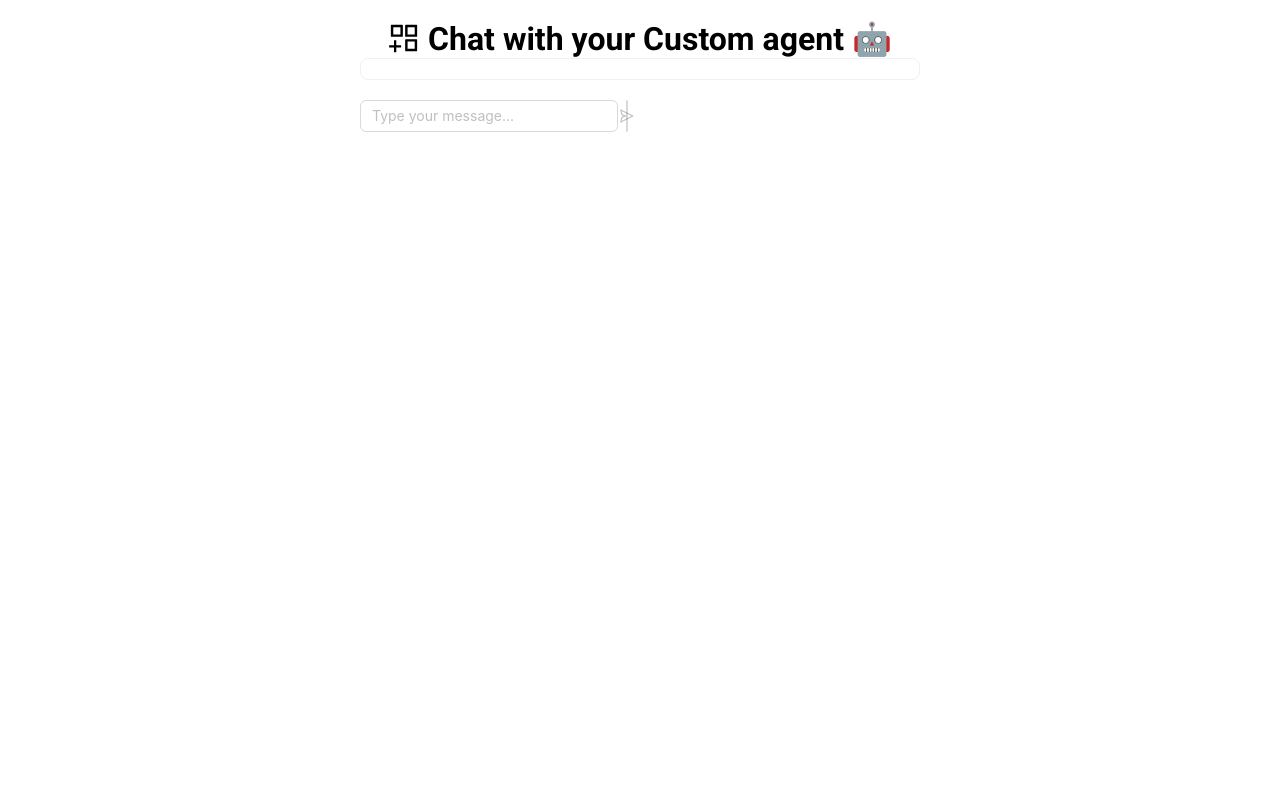
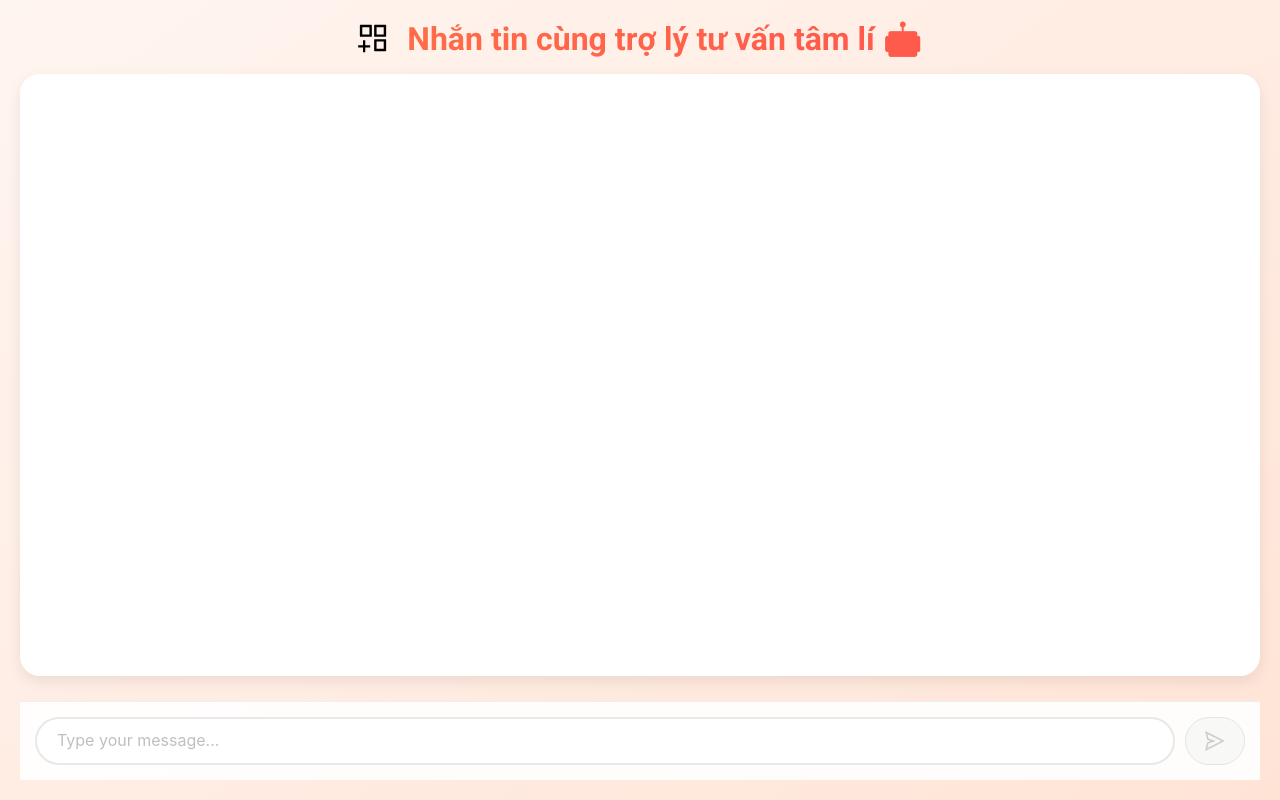
Before and after one commit to anhtu1012/SPHSS, a React (Vite) app: page /chat_app in a window 1280 px wide. Built offline with nearby package versions, Linux system fonts and the light colour scheme.

Commit message:
UI Chat App

```diff
--- a/src/pages/Deepseek/ChatApp.scss
+++ b/src/pages/Deepseek/ChatApp.scss
@@ -1,68 +1,217 @@
 .chat-container {
-    max-width: 600px;
-    margin: 0 auto;
-    padding: 20px;
+  max-width: 100%;
+  height: 100vh;
+  margin: 0;
+  padding: 20px;
+  background: linear-gradient(145deg, #fff5f0, #ffe4d6);
+  display: flex;
+  flex-direction: column;
+
+  h1 {
+    font-size: 2rem;
+    margin: 0 0 1rem 0;
+    background: linear-gradient(45deg, #ff7a45, #ff4d4f);
+    -webkit-background-clip: text;
+    -webkit-text-fill-color: transparent;
+
+    .anticon {
+      margin-right: 10px;
+    }
+  }
 }
 
 .chat-card {
-    margin-bottom: 20px;
-}
+  height: 100vh;
+  margin-bottom: 25px;
+  border-radius: 20px;
+  background-color: #fff;
+  border: none;
+  box-shadow: 0 5px 15px rgba(0, 0, 0, 0.08);
 
-.messages-list {
-    padding: 10px;
-    max-height: 40vh;
+  .messages-list {
+    padding: 20px;
+    max-height: 100vh;
     overflow-y: auto;
+    background-color: #ffffff;
+    border-radius: 20px;
+
+    &::-webkit-scrollbar {
+      width: 6px;
+    }
+
+    &::-webkit-scrollbar-track {
+      background: #f1f1f1;
+      border-radius: 10px;
+    }
+
+    &::-webkit-scrollbar-thumb {
+      background: #888;
+      border-radius: 10px;
+
+      &:hover {
+        background: #555;
+      }
+    }
+  }
 }
 
 .message-item {
-    margin-bottom: 10px;
-}
+  margin-bottom: 16px;
+  display: flex;
+  flex-direction: column;
 
-.message-card {
-    border-radius: 10px;
-    padding: 15px;
-    word-wrap: break-word;
+  .message-card {
+    padding: 12px 20px;
+    border-radius: 18px;
+    max-width: 75%;
+    transition: all 0.3s ease;
+
+    &:hover {
+      transform: translateY(-2px);
+    }
+  }
 }
 
 .user-message-card {
-    background-color: #1890ff;
+  background: linear-gradient(135deg, #ff7a45, #ff4d4f);
+  color: white;
+  margin-left: auto;
+  box-shadow: 0 4px 15px rgba(255, 122, 69, 0.2);
+
+  .ant-typography {
     color: white;
-    text-align: right;
+  }
 }
 
 .assistant-message-card {
-    background-color: #f0f2f5;
-    color: #000;
-    text-align: left;
+  background: linear-gradient(135deg, #fff7e6, #fff1f0);
+  margin-right: auto;
+  box-shadow: 0 4px 15px rgba(0, 0, 0, 0.05);
 }
 
-.typing-card, .thinking-card {
-    background-color: #e6f7ff;
-    color: #1890ff;
-    text-align: left;
+.typing-card,
+.thinking-card {
+  background: linear-gradient(135deg, #fff7e6, #ffd591);
+  color: #ff7a45;
+  margin-right: auto;
+  max-width: 60%;
+  animation: pulse 2s infinite;
+
+  .anticon {
+    margin-right: 8px;
+  }
 }
 
 .reasoning-text {
-    font-size: 0.875rem;
-    color: #8c8c8c;
+  display: block;
+  font-size: 0.85rem;
+  color: #8c8c8c;
+  margin-top: 8px;
+  padding-top: 8px;
+  border-top: 1px solid rgba(0, 0, 0, 0.06);
 }
 
 .input-container {
-    margin-top: 20px;
+  position: sticky;
+  bottom: 0;
+  margin-top: auto;
+  padding: 15px;
+  background: rgba(255, 255, 255, 0.9);
+  backdrop-filter: blur(10px);
+  border-top: 1px solid rgba(0, 0, 0, 0.06);
+
+  .input-wrapper {
     display: flex;
-    justify-content: space-between;
+    gap: 10px;
+    width: 100%;
+
+    .chat-input {
+      width: 95%;
+      height: 48px;
+      border-radius: 24px;
+      padding: 0 20px;
+      font-size: 16px;
+      border: 2px solid #e8e8e8;
+      transition: all 0.3s ease;
+
+      &:focus {
+        border-color: #ff7a45;
+        box-shadow: 0 0 0 2px rgba(255, 122, 69, 0.2);
+      }
+    }
+
+    .send-button {
+      width: 5%;
+      height: 48px;
+      border-radius: 24px;
+      background: linear-gradient(135deg, #ff7a45, #ff4d4f);
+      transition: all 0.3s ease;
+
+      &:hover {
+        transform: scale(1.05);
+        box-shadow: 0 5px 15px rgba(255, 122, 69, 0.3);
+      }
+
+      &:disabled {
+        background: #f5f5f5;
+        opacity: 0.7;
+      }
+
+      .anticon {
+        font-size: 20px;
+      }
+    }
+  }
 }
 
-.input-container .ant-input {
-    width: 80%;
+@media (max-width: 768px) {
+  .input-container {
+    .input-wrapper {
+      .chat-input,
+      .send-button {
+        height: 42px;
+      }
+      .chat-input {
+        font-size: 14px;
+      }
+    }
+  }
 }
 
-.input-container .ant-btn {
-    width: 15%;
+@keyframes pulse {
+  0% {
+    opacity: 1;
+  }
+  50% {
+    opacity: 0.7;
+  }
+  100% {
+    opacity: 1;
+  }
 }
 
-@media (max-width: 576px) {
-    .chat-container {
-        padding: 10px;
+@media (max-width: 768px) {
+  .chat-container {
+    max-width: 100%;
+    margin: 10px;
+    padding: 15px;
+  }
+
+  .message-item .message-card {
+    max-width: 85%;
+  }
+
+  .input-container {
+    .ant-space {
+      .ant-input {
+        height: 42px;
+        font-size: 14px;
+      }
+
+      .ant-btn {
+        height: 42px;
+        width: 42px;
+      }
     }
+  }
 }
--- a/src/pages/Deepseek/index.tsx
+++ b/src/pages/Deepseek/index.tsx
@@ -6,7 +6,7 @@ import React, {
   KeyboardEvent,
 } from "react";
 // import axios from "axios";
-import { Card, Input, Button, Typography, Space } from "antd";
+import { Card, Input, Button, Typography } from "antd";
 import {
   SendOutlined,
   LoadingOutlined,
@@ -69,7 +69,7 @@ const ChatApp: React.FC = () => {
         if (done) break;
 
         const chunk = decoder.decode(value);
-            const lines = chunk.split('\n').filter(line => line.trim());
+        const lines = chunk.split("\n").filter((line) => line.trim());
 
         for (const line of lines) {
           try {
@@ -80,7 +80,10 @@ const ChatApp: React.FC = () => {
                 reasoningContent += data.message.content.replace("<think>", "");
               } else if (data.message.content.includes("</think>")) {
                 setIsThinking(false);
-                            reasoningContent += data.message.content.replace("</think>", "");
+                reasoningContent += data.message.content.replace(
+                  "</think>",
+                  ""
+                );
               } else if (isThinking) {
                 reasoningContent += data.message.content;
               } else {
@@ -95,7 +98,10 @@ const ChatApp: React.FC = () => {
 
       // Clean up the contents and update messages
       const cleanMessageContent = messageContent.trim();
-        const cleanReasoningContent = reasoningContent.split("\n").join(" ").trim();
+      const cleanReasoningContent = reasoningContent
+        .split("\n")
+        .join(" ")
+        .trim();
 
       setMessages((prev) => {
         const assistantMessage: Message = {
@@ -105,7 +111,6 @@ const ChatApp: React.FC = () => {
         };
         return [...prev, assistantMessage];
       });
-
     } catch (error) {
       console.error("Error in streaming response:", error);
     } finally {
@@ -113,7 +118,6 @@ const ChatApp: React.FC = () => {
       setIsThinking(false);
     }
   };
-
 
   console.log("messages", messages);
   console.log("isThinking", isThinking);
@@ -131,13 +135,13 @@ console.log("isThinking", isThinking);
   return (
     <div className="chat-container">
       <h1 style={{ textAlign: "center" }}>
-        <AppstoreAddOutlined /> Chat with your Custom agent 🤖
+        <AppstoreAddOutlined /> Nhắn tin cùng trợ lý tư vấn tâm lí 🤖
       </h1>
 
       <Card className="chat-card" bodyStyle={{ padding: 0 }} hoverable>
         <div
           className="messages-list"
-          style={{ maxHeight: "40vh", overflowY: "auto" }}
+          style={{ maxHeight: "72vh", overflowY: "auto" }}
         >
           {messages.map((msg, index) => (
             <div
@@ -155,9 +159,7 @@ console.log("isThinking", isThinking);
               >
                 <Text>{msg.content}</Text>
                 {msg.reasoning && (
-                  <Text className="reasoning-text">
-                     {msg.reasoning}
-                  </Text>
+                  <Text className="reasoning-text">{msg.reasoning}</Text>
                 )}
               </Card>
             </div>
@@ -165,15 +167,13 @@ console.log("isThinking", isThinking);
           {isTyping && (
             <div className="message-item">
               <Card className="message-card typing-card">
-                <LoadingOutlined /> Typing...
+                <LoadingOutlined /> Đang suy nghĩ đợi tí nhé !!!😉
               </Card>
             </div>
           )}
           {isThinking && (
             <div className="message-item">
-              <Card className="message-card thinking-card">
-                Thinking...
-              </Card>
+              {/* <Card className="message-card thinking-card">Đang suy nghĩ đợi tí nhé !!!😉</Card> */}
             </div>
           )}
           <div ref={messagesEndRef} />
@@ -181,8 +181,9 @@ console.log("isThinking", isThinking);
       </Card>
 
       <div className="input-container">
-        <Space>
+        <div className="input-wrapper">
           <Input
+            className="chat-input"
             placeholder="Type your message..."
             value={input}
             onChange={handleInputChange}
@@ -190,12 +191,13 @@ console.log("isThinking", isThinking);
             allowClear
           />
           <Button
+            className="send-button"
             type="primary"
             icon={<SendOutlined />}
             onClick={sendMessage}
             disabled={!input.trim()}
           />
-        </Space>
+        </div>
       </div>
     </div>
   );
```
Lines whose indentation alone changed are shown as unchanged.
